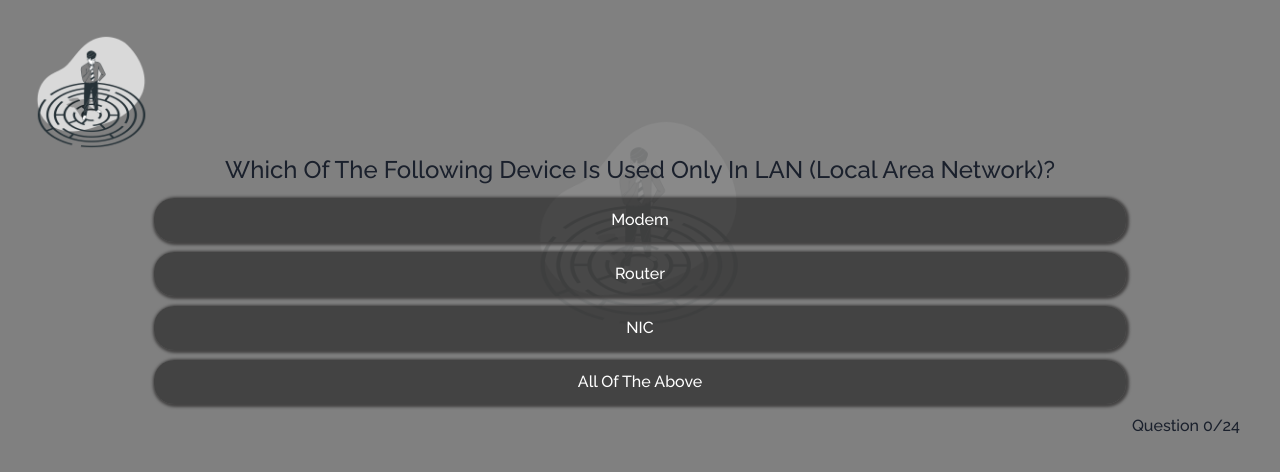
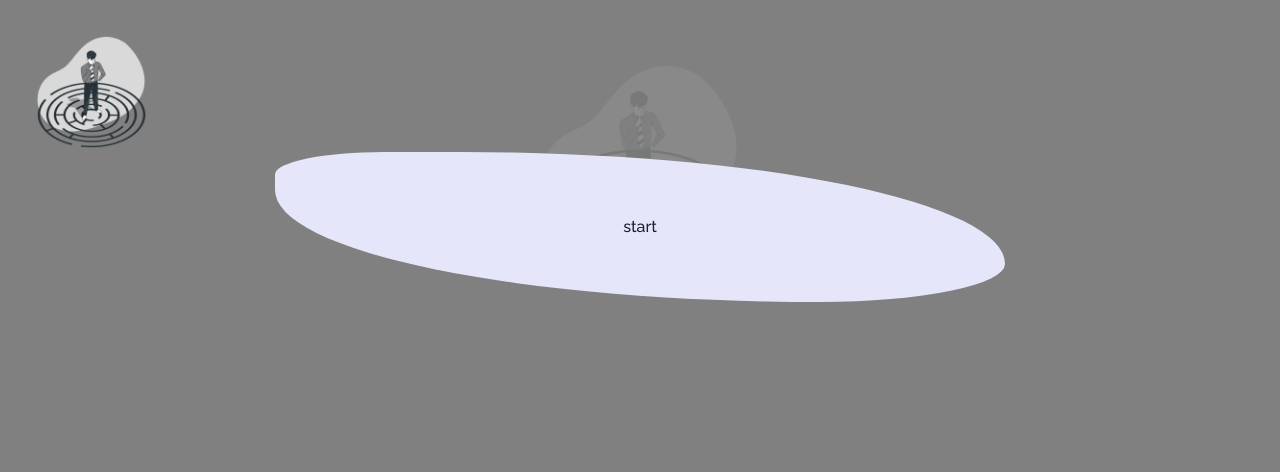
Before and after one commit to Oknown15/CS-Quiz-App, a React (Vite) app: page / in a window 1280 px wide. Shown: the top 472 px of the page. Built offline with nearby package versions, Linux system fonts and the light colour scheme.

Commit message:
new commit today

```diff
--- a/src/App.css
+++ b/src/App.css
@@ -39,6 +39,8 @@ body {
   margin-bottom: 10px;
 }
 
+
+
 .record
 {
   border-end-start-radius: 120%;
@@ -57,4 +59,29 @@ body {
     margin: 0 auto;
   }
 
+  .startbtn {
+    background-color: #E6E6FA;
+    padding: 15px;
+    border-end-start-radius: 500%;
+    border-start-start-radius: 100%;
+    border-start-end-radius: 500%;
+    border-end-end-radius: 170%;
+    width: 60%;
+    height: 150px;
+  }
+
 }
+
+@media screen and (max-width: 600px) {
+  .startbtn {
+    background-color: #E6E6FA;
+    padding: 30px;
+    border-end-start-radius: 500%;
+    border-start-start-radius: 100%;
+    border-start-end-radius: 500%;
+    border-end-end-radius: 170%;
+    width: 70%;
+    margin-top: 90px;
+
+  }
+}
--- a/src/components/layout.jsx
+++ b/src/components/layout.jsx
@@ -1,4 +1,4 @@
-import React, { useContext, useState } from 'react';
+import React, { useContext, useEffect, useState } from 'react';
 import { userContext } from './Question';
 import { AbsoluteCenter, Box, Center, Text } from '@chakra-ui/react';
 import Logo from './Images/coding.png';
@@ -6,26 +6,32 @@ import Logo from './Images/coding.png';
 
 function Layout( ) {
 
-    const [showFinalResults, setFinalResults] = useState(false)
-    const [currentQuestion, setCurrentQuestion] = useState(0)
-    const [currentOptions, setCurrentOptions] = useState(0)
-    const [score, setScore] = useState(0)
+    const [showFinalResults, setFinalResults] = useState(false);
+    const [count, setCount] = useState(10);
+    const [currentQuestion, setCurrentQuestion] = useState(0);
+    const [currentOptions, setCurrentOptions] = useState(0);
+    const [showQuestion, RenderQuestion] = useState(false);
+    const [score, setScore] = useState(0);
     const contextValue = useContext(userContext);
     const OptionsArray = contextValue[currentOptions].options;
     const CorrectAnswer = contextValue[currentQuestion].options.isCorrect;
 
-    function previousQuestion() {
-        setCurrentQuestion(currentQuestion - 1);
+    function showQuestions(event) {
+       RenderQuestion(true);
+       setCount(10)
+    //    const  [audio] = useState(new Audio('C:\Users\hp\Documents\CS Quiz App\public\buzz.wav'));
+    //    audio.play();
     }
 
     const optionClicked = (CorrectAnswer) => {
         setCurrentQuestion((prevIndex) => (prevIndex + 1) % contextValue.length);
-        setCurrentOptions((prevIndex) => (prevIndex + 1) % contextValue.length)
+        setCurrentOptions((prevIndex) => (prevIndex + 1) % contextValue.length);
         console.log(CorrectAnswer);
-
-
+        setCount(10);
+     //Conditional statements
     if(currentQuestion + 1 < contextValue.length) {
         setCurrentQuestion(currentQuestion + 1);
+
     } else {
         setFinalResults(true);
     }
@@ -34,12 +40,22 @@ function Layout( ) {
     } else {
         console.log("wrong answer");
     }
-
     }
 
+    useEffect(()=> {
+        const Counter = setInterval(() => {
+            if(count > 0) {
+                setCount(count - 1);
+            }
+            else if(count == 0) {
+                setCurrentQuestion((prevIndex) => (prevIndex + 1) % contextValue.length);
+                setCurrentOptions((prevIndex) => (prevIndex + 1) % contextValue.length)
+                setCount(10)
+            }
+        }, 1000);
+        return ()=> clearInterval(Counter);
+    }, [count]);
     return (
-
-
         <div className='bdy'>
             <Box width={"120px"}>
                 <img src={Logo}></img>
@@ -49,8 +65,18 @@ function Layout( ) {
                 src={Logo}></img>
             </AbsoluteCenter>
 
-        { showFinalResults == false ? (
+        { showQuestion == false ? (
+              <div>
+                <Center
+                    textTransform={'capitalize'}
+                     >
+                    <button className='startbtn' onClick={() => showQuestions()}>start</button>
+              </Center>
+          </div>
+        ) :
+        showFinalResults == false ? (
             <div>
+                <Box pos={'absolute'} top={50} right={10} fontSize={'4xl'}>{count}</Box>
                <Box
                bg="BlackAlpha.700"
                textTransform={'capitalize'}
@@ -77,12 +103,6 @@ function Layout( ) {
 
 </div>
         )}
-
-        <div>
-            {
-            currentQuestion >=1 && <button className='btn' onClick={() => previousQuestion()}>previous question </button>
-            }
-        </div>
         </div>
     );
 }
```
Also changed, not shown: 1 other file (tests, documents, lock files or other folders).
